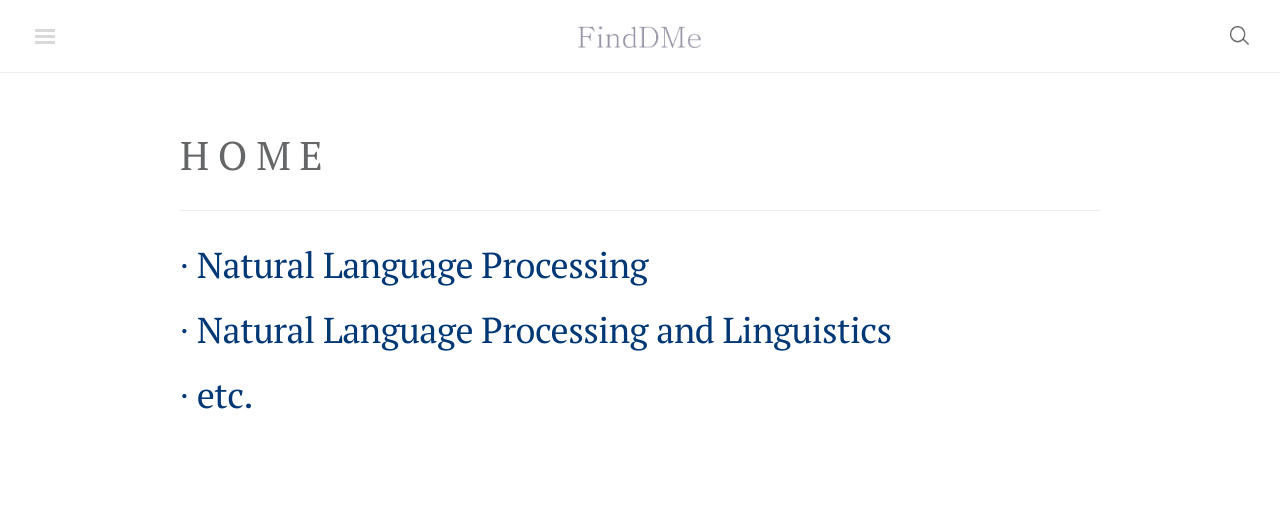
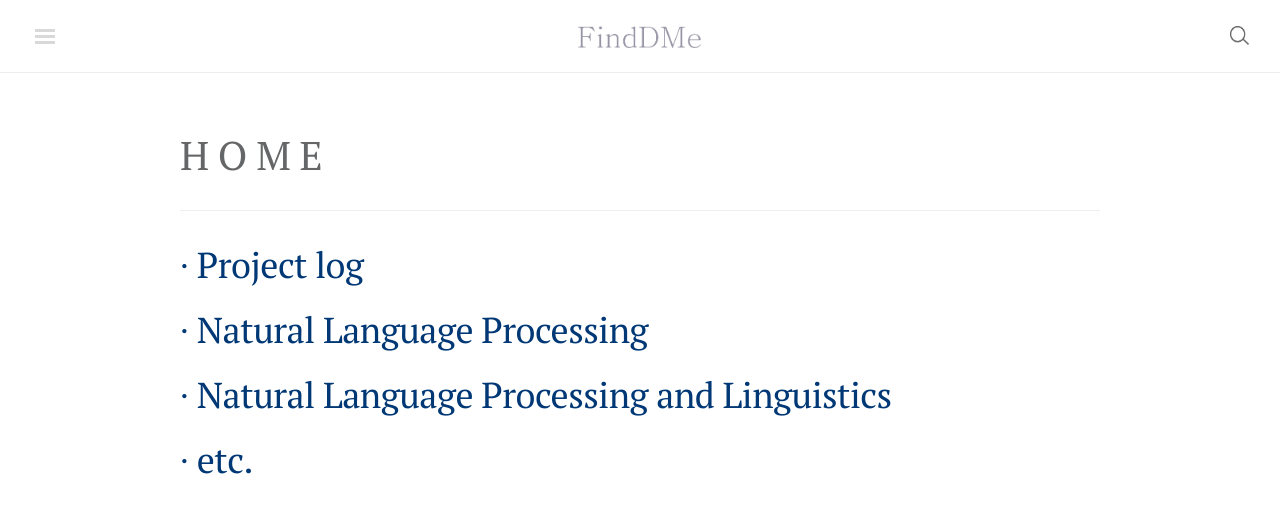
Before and after one commit to finddme/finddme.github.io, a Jekyll site: the page built from blog/home.html, in a window 1280 px wide. Shown: the top 513 px of the page. Built offline with Jekyll 4.4.1, drawn with Linux system fonts in a browser that asks for light colours; nearby versions of some CDN libraries; comment, search, counter and statistics services are not loaded.

Commit message:
Update _config.yml

```diff
--- a/_config.yml
+++ b/_config.yml
@@ -63,6 +63,8 @@ nav:
 newhomenav:
   #Home:
     #- '/'
+  ∙ Project log:
+    - '/blog/project/'
   ∙ Natural Language Processing:
     - '/blog/nlp/'
   ∙ Natural Language Processing and Linguistics:
```
